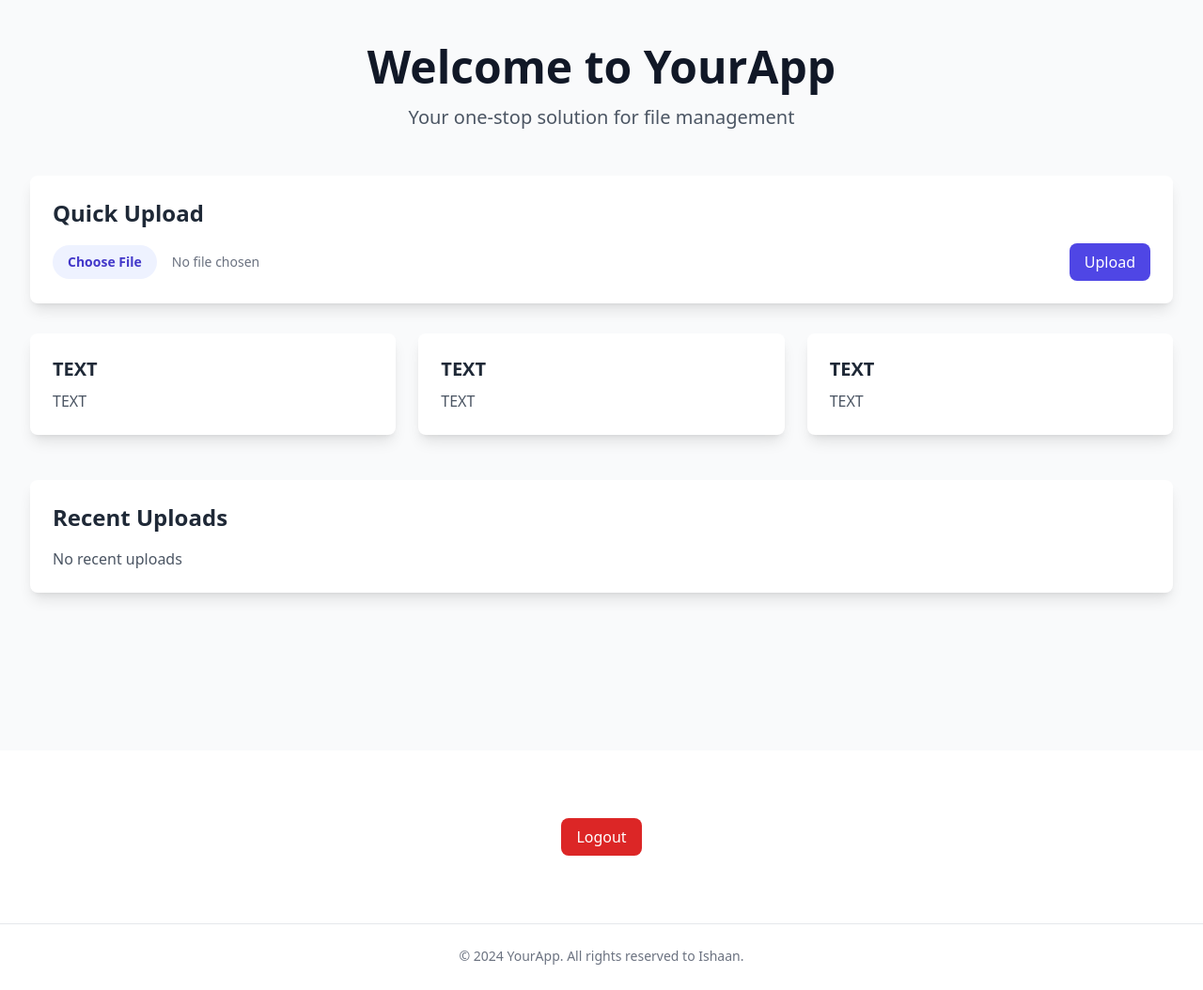
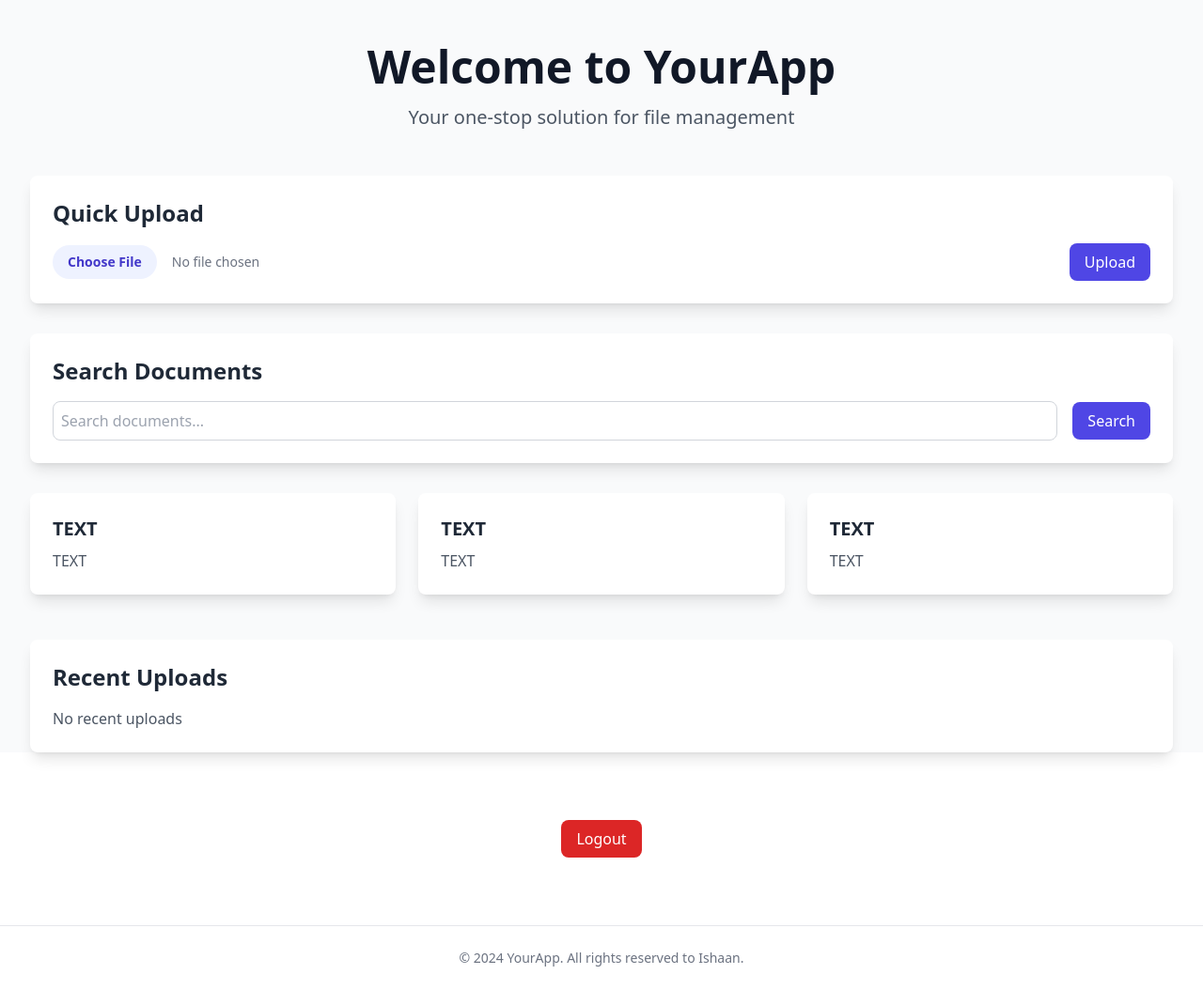
Before and after one commit to Anshcool5/turbo-alpaca, a Django app: page /home/ in a window 1280 px wide. Shown: the part 65-1119 px from the top of the page at 94% size. Before the commit the page ends 1092 px from the top, so only its background shows below. Run offline with Django 5.2, Linux system fonts and the light colour scheme; some libraries are stand-ins or nearby versions.

Commit message:
querying documents functionality

```diff
--- a/turbo/upload/templates/home.html
+++ b/turbo/upload/templates/home.html
@@ -37,6 +37,26 @@
                 </div>
             </form>
         </div>
+
+        <!-- Document Search Bar (New Section) -->
+        <div class="bg-white rounded-lg shadow-lg p-6 mb-8">
+            <h2 class="text-2xl font-semibold text-gray-800 mb-4">Search Documents</h2>
+            <form action="{% url 'query_documents' %}" method="POST">
+                {% csrf_token %}
+                <div class="flex items-center space-x-4">
+                    <input type="text"
+                            name="query"
+                            placeholder="Search documents..."
+                            class="w-full p-2 border border-gray-300 rounded-lg focus:outline-none focus:ring-2 focus:ring-indigo-500">
+                    <button type="submit"
+                            class="px-4 py-2 bg-indigo-600 text-white rounded-lg
+                                    hover:bg-indigo-700 transition-colors">
+                        Search
+                    </button>
+                </div>
+            </form>
+        </div>
+
 
         <!-- Features Grid -->
         <div class="grid grid-cols-1 md:grid-cols-3 gap-6 mb-12">
--- a/turbo/upload/urls.py
+++ b/turbo/upload/urls.py
@@ -6,9 +6,11 @@ urlpatterns = [
     #path('', views.home, name='home'),  # Home page
     path('upload/', views.upload_file, name='upload_file'),  # File upload view
 
+
     # Authentication views
     path('home/', views.home, name='home'),  # Home page
     path('register/', views.register, name='register'),  # User registration
     path('login/', views.user_login, name='login'),  # User login
     path('logout/', views.user_logout, name='logout'),  # User logout
+    path("query_documents/", views.query_documents, name="query_documents"),
 ]
--- a/turbo/upload/views.py
+++ b/turbo/upload/views.py
@@ -133,6 +133,35 @@ def user_logout(request):
     logout(request)
     return redirect("login")  # Redirect to the login page
 
+#query documents
+def query_documents(request):
+    if request.method == "POST":
+        query_text = request.POST.get("query")
+        if not query_text:
+            return JsonResponse({"error": "Query text is required"}, status=400)
+
+        # Convert query to an embedding
+        query_embedding = embedding_model.embed_query(query_text)  # Shape: (384,)
+
+        # Search in Pinecone
+        search_results = index.query(vector=query_embedding, top_k=5, include_metadata=True)
+
+        # Extract matching documents
+        matches = []
+        if "matches" in search_results:
+            matches = [
+                {
+                    "score": match["score"],
+                    "text": match["metadata"].get("source", "No source available")  # Avoid KeyError
+                }
+                for match in search_results["matches"]
+            ]
+
+        return render(request, "query_documents.html", {"results": matches})
+
+    return render(request, "query_documents.html")
+
+
 
 def query_pinecone(request):
     if request.method == "POST":
```
Also changed, not shown: turbo/upload/templates/query_documents.html (added, +25 -0 lines).
